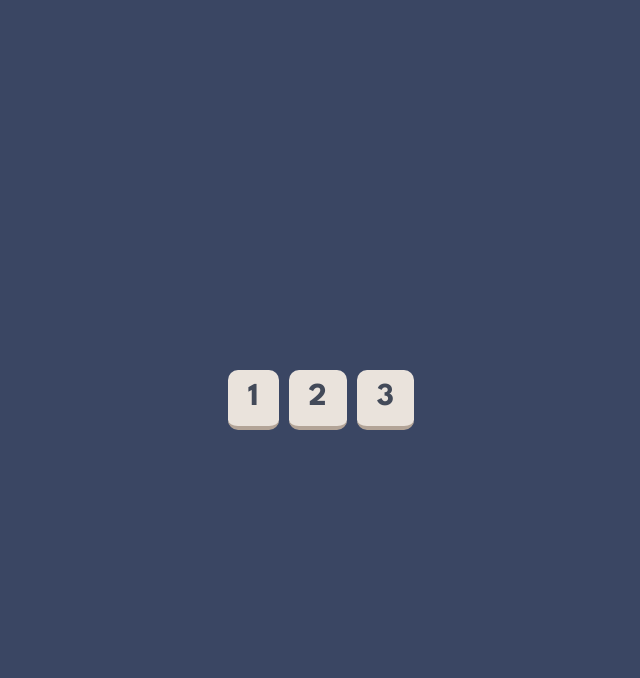
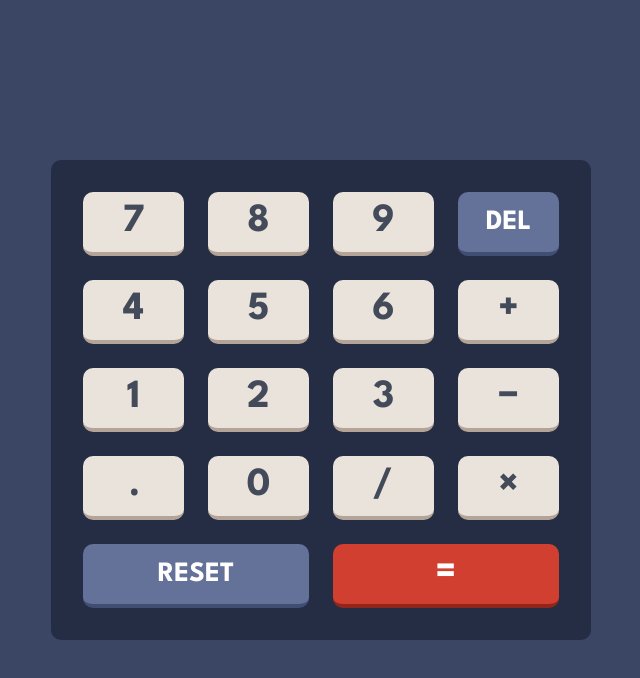
Before and after one commit to KaMazim/calculator_app, a React (Create React App) app: page / in a window 1280 px wide. Shown: the top 678 px of the page, without its empty margins (319-959 px from the left). Built offline with nearby package versions, Linux system fonts and the light colour scheme.

Commit message:
feat: KeyPad added and KeyButton refactored

```diff
--- a/src/App.tsx
+++ b/src/App.tsx
@@ -1,12 +1,13 @@
-import Container from './components/Container';
+import { ThemeProvider } from './providers/ThemeProvider';
+
+import KeyPad from './components/KeyPad';
 import Screen from './components/Screen';
-import { ThemeProvider } from './providers/ThemeProvider';
 
 const App = () => {
     return (
         <ThemeProvider>
             <Screen>
-                <Container />
+                <KeyPad />
             </Screen>
         </ThemeProvider>
     );
--- a/src/components/Container.tsx
+++ /dev/null
@@ -1,37 +0,0 @@
-import { useContext } from 'react';
-
-import styled from '@emotion/styled';
-
-import { ThemeContext } from '../providers/ThemeProvider';
-
-import KeyButton from './KeyButton';
-
-const StyledContainer = styled.div`
-    display: flex;
-    flex-direction: row;
-    gap: 10px;
-
-    padding: 20px;
-
-    background-color: ${({ theme }) => theme.color.background.main};
-`;
-
-const Container = () => {
-    const { setTheme } = useContext(ThemeContext);
-    return (
-        <StyledContainer>
-            {[0, 1, 2].map((value) => (
-                <KeyButton
-                    variant='default'
-                    onClick={() => {
-                        setTheme(value as 0 | 1 | 2);
-                    }}
-                >
-                    {value + 1}
-                </KeyButton>
-            ))}
-        </StyledContainer>
-    );
-};
-
-export default Container;
--- a/src/components/KeyButton.tsx
+++ b/src/components/KeyButton.tsx
@@ -1,21 +1,30 @@
 import styled from '@emotion/styled';
 import { css, Theme } from '@emotion/react';
 
-const KeyButton = styled.button<{ variant: keyof Theme['color']['key'] }>`
+type KeyButtonProps = { variant: keyof Theme['color']['key']; isText: boolean };
+
+const KeyButton = styled.button<KeyButtonProps>`
     display: flex;
     justify-content: center;
     align-items: center;
 
     outline: none;
+    text-transform: uppercase;
 
     cursor: pointer;
 
-    font-size: 32px;
+    font-size: ${({ isText }) => (isText ? '28px' : '40px')};
+
+    @media only screen and (max-width: 500px) {
+        font-size: ${({ isText }) => (isText ? '20px' : '32px')};
+    }
+
+    width: 100%;
 
     border: none;
     border-radius: ${({ theme }) => theme.borderRadius};
 
-    padding: 10px 20px;
+    //padding: 10px 20px;
 
     ${({
         theme: {
@@ -38,8 +47,6 @@ const KeyButton = styled.button<{ variant: keyof Theme['color']['key'] }>`
     `}
 
     transition: ${({ theme }) => theme.transition};
-
-    position: relative;
 `;
 
 export default KeyButton;
--- /dev/null
+++ b/src/components/KeyPad/index.tsx
@@ -0,0 +1,71 @@
+import styled from '@emotion/styled';
+
+import KeyButton from '../KeyButton';
+
+import { divisionSign, dotSign, equalSign, minusSign, multiplySign, plusSign } from './mathSigns';
+
+const StyledKeyPad = styled.div`
+    display: grid;
+    grid-template-columns: repeat(4, minmax(60px, 101px));
+    grid-template-rows: repeat(5, 64px);
+    gap: 24px;
+
+    padding: 32px;
+
+    & > *:nth-last-of-type(2) {
+        grid-column: 1 / 3;
+    }
+
+    & > *:nth-last-of-type(1) {
+        grid-column: 3 / 5;
+    }
+
+    background-color: ${({ theme }) => theme.color.background.toggle_keyPad};
+    border-radius: ${({ theme }) => theme.borderRadius};
+
+    @media only screen and (max-width: 500px) {
+        grid-template-columns: repeat(4, 60px);
+        gap: 12px;
+        padding: 24px;
+    }
+`;
+
+type keyItem = {
+    value: string | number | JSX.Element;
+    variant: React.ComponentProps<typeof KeyButton>['variant'];
+};
+
+const keyItems: keyItem[] = [
+    { value: 7, variant: 'default' },
+    { value: 8, variant: 'default' },
+    { value: 9, variant: 'default' },
+    { value: 'del', variant: 'secondary' },
+    { value: 4, variant: 'default' },
+    { value: 5, variant: 'default' },
+    { value: 6, variant: 'default' },
+    { value: plusSign, variant: 'default' },
+    { value: 1, variant: 'default' },
+    { value: 2, variant: 'default' },
+    { value: 3, variant: 'default' },
+    { value: minusSign, variant: 'default' },
+    { value: dotSign, variant: 'default' },
+    { value: 0, variant: 'default' },
+    { value: divisionSign, variant: 'default' },
+    { value: multiplySign, variant: 'default' },
+    { value: 'reset', variant: 'secondary' },
+    { value: equalSign, variant: 'primary' },
+];
+
+const KeyPad = () => {
+    return (
+        <StyledKeyPad>
+            {keyItems.map(({ value, variant }, index) => (
+                <KeyButton key={index} variant={variant} isText={typeof value === 'string'}>
+                    {value}
+                </KeyButton>
+            ))}
+        </StyledKeyPad>
+    );
+};
+
+export default KeyPad;
--- /dev/null
+++ b/src/components/KeyPad/mathSigns.tsx
@@ -0,0 +1,6 @@
+export const plusSign = <>&#43;</>;
+export const multiplySign = <>&#215;</>;
+export const divisionSign = <>&#8725;</>;
+export const minusSign = <>&#8722;</>;
+export const equalSign = <>&#61;</>;
+export const dotSign = <>&#8228;</>;
--- a/src/components/Screen.tsx
+++ b/src/components/Screen.tsx
@@ -1,6 +1,6 @@
 import styled from '@emotion/styled';
 
-const Screen = styled.main`
+const Screen = styled.div`
     width: 100%;
     height: 100%;
     min-height: 100vh;
@@ -9,6 +9,8 @@ const Screen = styled.main`
     justify-content: center;
     align-items: center;
 
+    padding: 32px 24px;
+
     background-color: ${({ theme }) => theme.color.background.screen};
 
     transition: ${({ theme }) => theme.transition};
```
